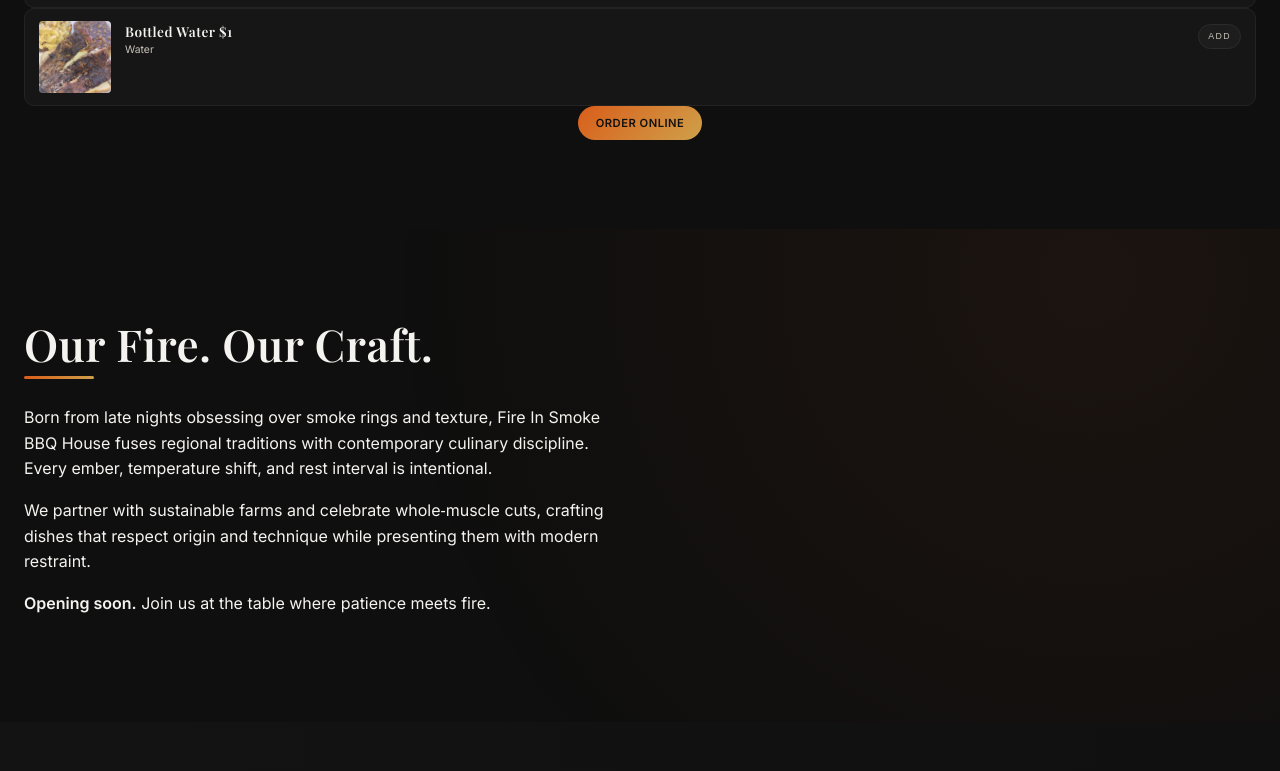
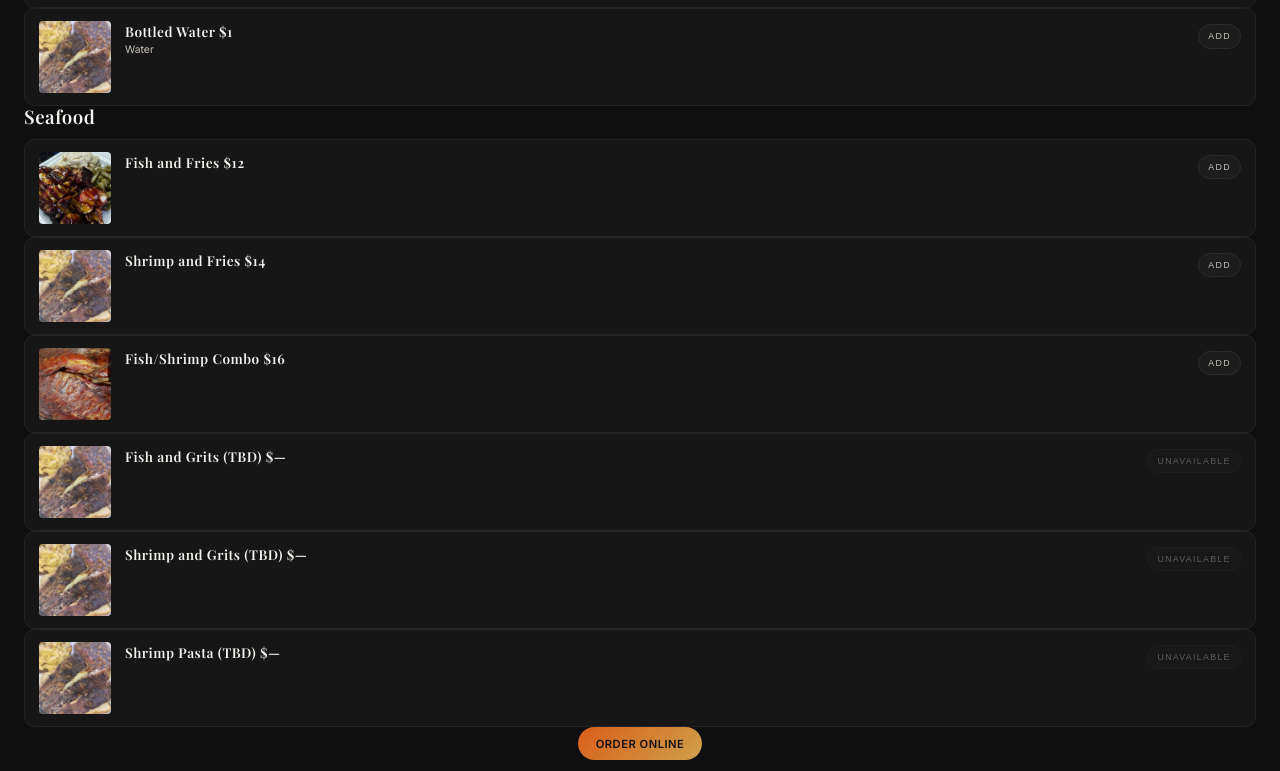
Before and after one commit to rjhenderson205/FireInSmoke, a plain HTML site: page index.html in a window 1280 px wide. Shown: the part 3669-4440 px from the top of the page. Drawn offline with nearby package versions, Linux system fonts and the light colour scheme.

Commit message:
Add seafood section to menu and update image alt text
Added a new 'Seafood' section with several items to assets/data/menu.json. Updated an image alt attribute in index.html for improved accuracy and made minor whitespace adjustments.

```diff
--- a/assets/data/menu.json
+++ b/assets/data/menu.json
@@ -41,6 +41,18 @@
         {"id": "coke_sprite", "name": "Coke, Sprite", "price": 1, "basePriceCents": 100, "currency": "USD", "desc": "Coke or Sprite"},
         {"id": "bottled_water", "name": "Bottled Water", "price": 1, "basePriceCents": 100, "currency": "USD", "desc": "Water"}
       ]
+    },
+    {
+      "id": "seafood",
+      "title": "Seafood",
+      "items": [
+        {"id": "fish_fries", "name": "Fish and Fries", "price": 12, "basePriceCents": 1200, "currency": "USD", "desc": ""},
+        {"id": "shrimp_fries", "name": "Shrimp and Fries", "price": 14, "basePriceCents": 1400, "currency": "USD", "desc": ""},
+        {"id": "fish_shrimp_combo", "name": "Fish/Shrimp Combo", "price": 16, "basePriceCents": 1600, "currency": "USD", "desc": ""},
+        {"id": "fish_grits", "name": "Fish and Grits (TBD)", "price": null, "basePriceCents": null, "currency": "USD", "desc": ""},
+        {"id": "shrimp_grits", "name": "Shrimp and Grits (TBD)", "price": null, "basePriceCents": null, "currency": "USD", "desc": ""},
+        {"id": "shrimp_pasta", "name": "Shrimp Pasta (TBD)", "price": null, "basePriceCents": null, "currency": "USD", "desc": ""}
+      ]
     }
   ]
 }
--- a/index.html
+++ b/index.html
@@ -279,7 +279,7 @@
 						<img src="assets/images/Chicken.webp" alt="Seasoned smoked chicken close up" loading="lazy" />
 					</figure>
 						<figure class="g-item" data-full="assets/images/Plateimggg.webp">
-							<img src="assets/images/Plateimggg.webp" alt="Barbecue spread with ribs, sausage and cornbread" loading="lazy" />
+							<img src="assets/images/Plateimggg.webp" alt="Barbecue spread with ribs and sausage" loading="lazy" />
 						</figure>
 					<figure class="g-item video" data-video="assets/images/RibPlate.mp4" data-poster="assets/images/Ribsimg2.webp" aria-label="Play rib plate video">
 						<img src="assets/images/Ribsimg2.webp" alt="Rib plate video thumbnail" loading="lazy" />
```
